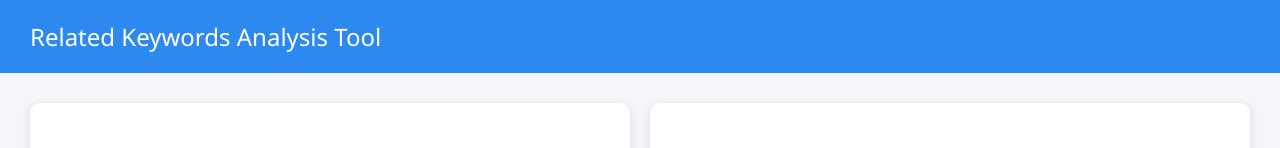
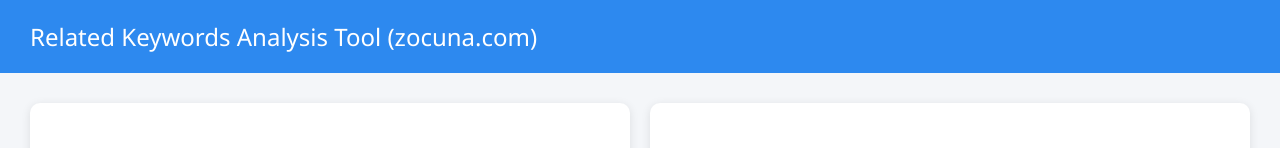
Before and after one commit to mg-365/MG-solutions-dashboard, a website: page index.html in a window 1280 px wide. Shown: the top 148 px of the page. Drawn offline with Linux system fonts and the light colour scheme.

Commit message:
Update index.html

```diff
--- a/index.html
+++ b/index.html
@@ -69,7 +69,7 @@
   </style>
 </head>
 <body>
-   <header>Related Keywords Analysis Tool</header>
+   <header>Related Keywords Analysis Tool (zocuna.com)</header>
   <main>
     <div class="panel">
       <h2>Tool Overview</h2>
```
